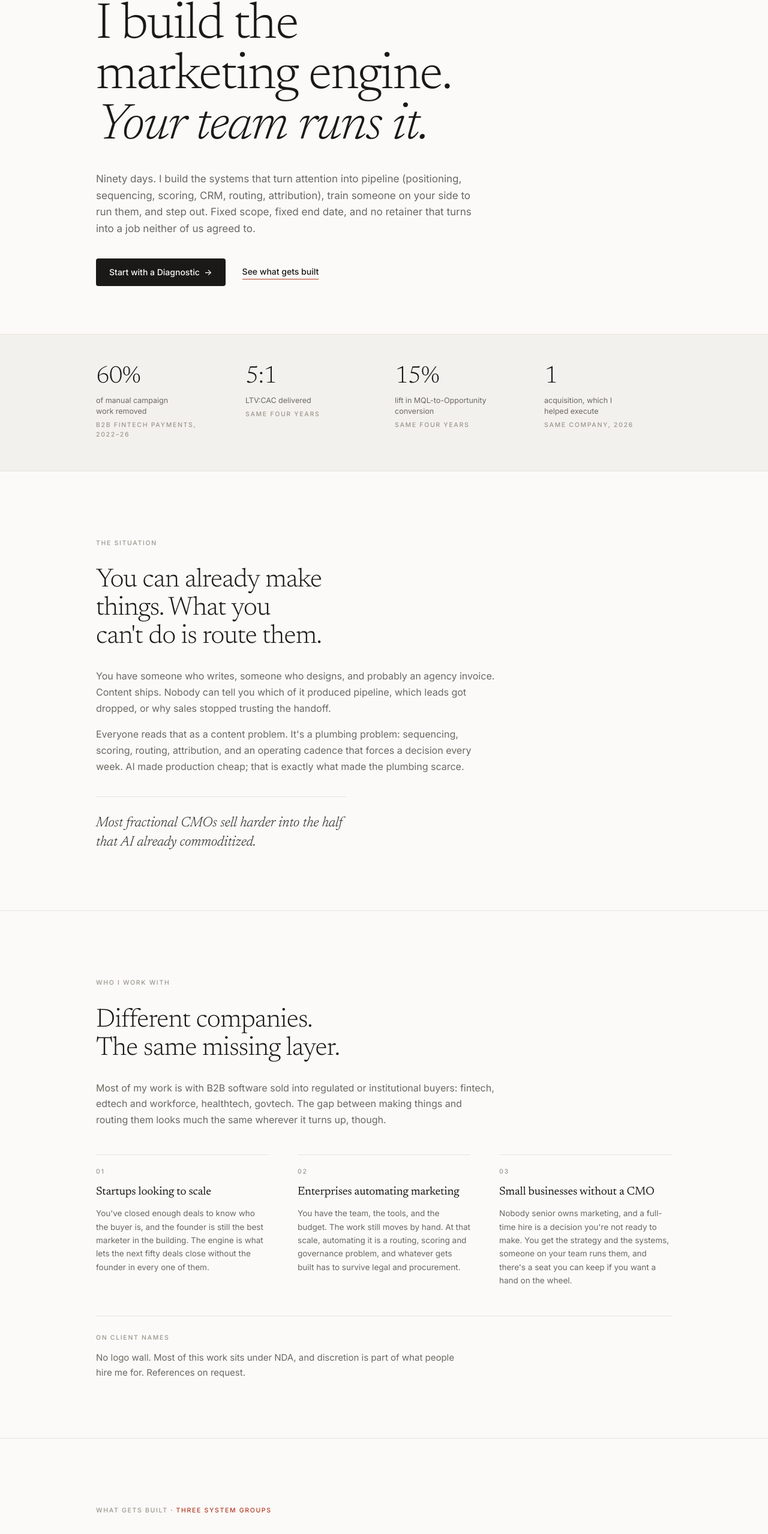
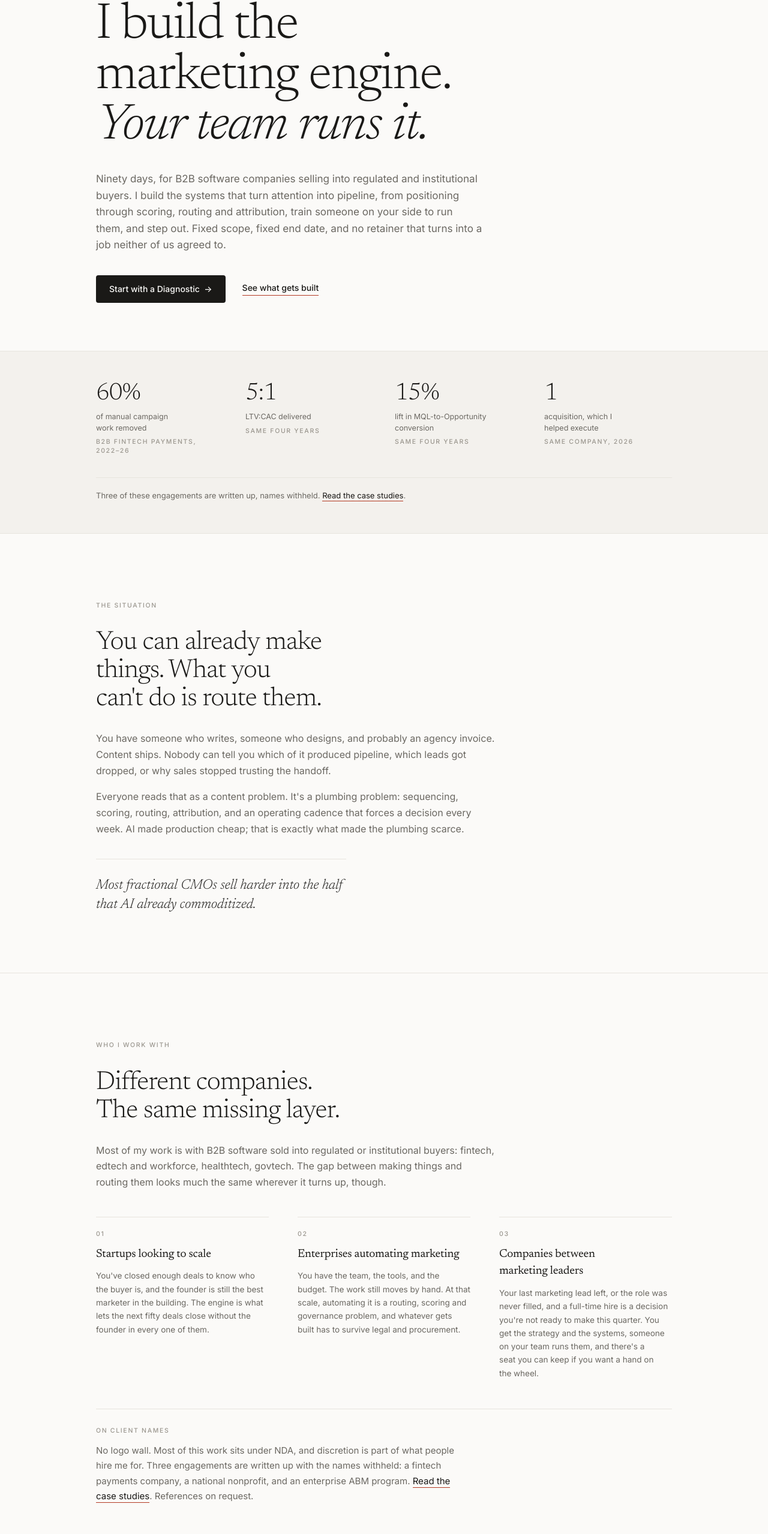
Before and after one commit to neelythomson/neelythomson-site, a Next.js app: page / in a window 1280 px wide. Shown: the part 210-2768 px from the top of the page at 60% size. Built offline with nearby package versions, Linux system fonts and the light colour scheme.

Commit message:
Homepage review: case study links, audience fix, regulated points, entity bug, no em dashes

```diff
--- a/src/components/Engine.tsx
+++ b/src/components/Engine.tsx
@@ -97,10 +97,10 @@ export default function Engine() {
             {excluded.map((x) => (
               <li
                 key={x}
-                className="relative break-inside-avoid border-t border-rule py-2.5 pl-[22px] text-[14.5px] leading-[1.5] text-muted"
+                className="relative break-inside-avoid border-t border-rule py-2.5 pl-4 text-[14.5px] leading-[1.5] text-muted"
               >
-                <span aria-hidden="true" className="absolute left-0 text-accent">
-                  &mdash;
+                <span aria-hidden="true" className="absolute left-0.5 text-accent">
+                  &middot;
                 </span>
                 {x}
               </li>
--- a/src/components/Fit.tsx
+++ b/src/components/Fit.tsx
@@ -50,6 +50,17 @@ export default function Fit() {
             </div>
           ))}
         </div>
+
+        <p className="mt-6 border-t border-rule pt-7 text-[15px] leading-[1.7] text-muted">
+          Everything else people ask before the first call is on the{" "}
+          <a
+            href="/faq"
+            className="border-b border-accent pb-px text-ink transition-colors hover:text-accent"
+          >
+            FAQ
+          </a>
+          .
+        </p>
       </div>
     </section>
   );
--- a/src/components/Hero.tsx
+++ b/src/components/Hero.tsx
@@ -18,9 +18,10 @@ export default function Hero() {
           </h1>
 
           <p className="mb-9 max-w-[60ch] text-[17px] leading-[1.62] text-muted">
-            Ninety days. I build the systems that turn attention into
-            pipeline (positioning, sequencing, scoring, CRM, routing,
-            attribution), train someone on your side to run them, and step out.
+            Ninety days, for B2B software companies selling into regulated
+            and institutional buyers. I build the systems that turn attention
+            into pipeline, from positioning through scoring, routing and
+            attribution, train someone on your side to run them, and step out.
             Fixed scope, fixed end date, and no retainer that turns into a job
             neither of us agreed to.
           </p>
@@ -54,6 +55,16 @@ export default function Hero() {
             </div>
           ))}
         </div>
+        <p className="mx-auto mt-9 max-w-[960px] border-t border-rule pt-5 text-[13px] text-muted">
+          Three of these engagements are written up, names withheld.{" "}
+          <a
+            href="/work"
+            className="border-b border-accent pb-px text-ink transition-colors hover:text-accent"
+          >
+            Read the case studies
+          </a>
+          .
+        </p>
       </div>
     </>
   );
--- a/src/components/Keeps.tsx
+++ b/src/components/Keeps.tsx
@@ -45,7 +45,7 @@ const artifacts = [
   {
     kind: "Documentation",
     t: "Documented processes and walkthroughs",
-    b: "A written procedure for every workflow I build: what it does, when it runs, how to change it safely, and how to tell when it&apos;s broken. Screen recordings where they help, though the writing stands on its own.",
+    b: "A written procedure for every workflow I build: what it does, when it runs, how to change it safely, and how to tell when it's broken. Screen recordings where they help, though the writing stands on its own.",
     contains: [
       "One procedure per system, in plain language",
       "Change and troubleshooting steps for each",
@@ -77,7 +77,7 @@ export default function Keeps() {
         <p className="measure text-base leading-[1.68] text-muted">
           What you own at the end is a shelf of documents, models and specs,
           all of it written for whoever has to use it once I&apos;m gone rather
-          than for whoever signed the agreement — a distinction that starts to
+          than for whoever signed the agreement. That distinction starts to
           matter about six months in.
         </p>
 
--- a/src/components/Packages.tsx
+++ b/src/components/Packages.tsx
@@ -125,6 +125,17 @@ export default function Packages() {
             </li>
           ))}
         </ul>
+
+        <p className="mt-8 text-[15px] leading-[1.7] text-muted">
+          Weighing this against a full-time hire?{" "}
+          <a
+            href="/fractional-cmo-vs-full-time"
+            className="border-b border-accent pb-px text-ink transition-colors hover:text-accent"
+          >
+            Here&apos;s the year-one math
+          </a>
+          .
+        </p>
       </div>
     </section>
   );
--- a/src/components/Regulated.tsx
+++ b/src/components/Regulated.tsx
@@ -8,12 +8,12 @@ const points = [
     b: "I served as interim sales leader at the same company, and helped execute its sale when it was acquired. The marketing–sales handshake is the first thing to die after a consultant leaves. I build it from both sides because I have sat in both.",
   },
   {
-    t: "The handoff has software attached",
-    b: "I built Kindling, an AI marketing teammate for teams of one to three. Your operator inherits working software alongside the runbook.",
+    t: "Procurement runs on a fiscal year",
+    b: "School districts, agencies and hospital systems buy on a budget calendar, not on your quarter. Channel bets and sequencing get planned against their year, so pipeline is warm when the window opens.",
   },
   {
-    t: "What survives me is a system",
-    b: "A build isn't finished until someone on your team has done every workflow three times, on camera, with me watching the first two.",
+    t: "The security reviewer is on the committee",
+    b: "Your buyer's security and legal teams are in the deal by the second call. The engine carries what they'll ask for: claims with substantiation, a review trail, and content that has already been through the gate.",
   },
 ];
 
--- a/src/components/WhoIWorkWith.tsx
+++ b/src/components/WhoIWorkWith.tsx
@@ -11,8 +11,8 @@ const audiences = [
   },
   {
     n: "03",
-    t: "Small businesses without a CMO",
-    b: "Nobody senior owns marketing, and a full-time hire is a decision you're not ready to make. You get the strategy and the systems, someone on your team runs them, and there's a seat you can keep if you want a hand on the wheel.",
+    t: "Companies between marketing leaders",
+    b: "Your last marketing lead left, or the role was never filled, and a full-time hire is a decision you're not ready to make this quarter. You get the strategy and the systems, someone on your team runs them, and there's a seat you can keep if you want a hand on the wheel.",
   },
 ];
 
@@ -47,7 +47,16 @@ export default function WhoIWorkWith() {
           <p className="label mb-3">On client names</p>
           <p className="measure text-[15px] leading-[1.7] text-muted">
             No logo wall. Most of this work sits under NDA, and discretion is
-            part of what people hire me for. References on request.
+            part of what people hire me for. Three engagements are written up
+            with the names withheld: a fintech payments company, a national
+            nonprofit, and an enterprise ABM program.{" "}
+            <a
+              href="/work"
+              className="border-b border-accent pb-px text-ink transition-colors hover:text-accent"
+            >
+              Read the case studies
+            </a>
+            . References on request.
           </p>
         </div>
       </div>
```
